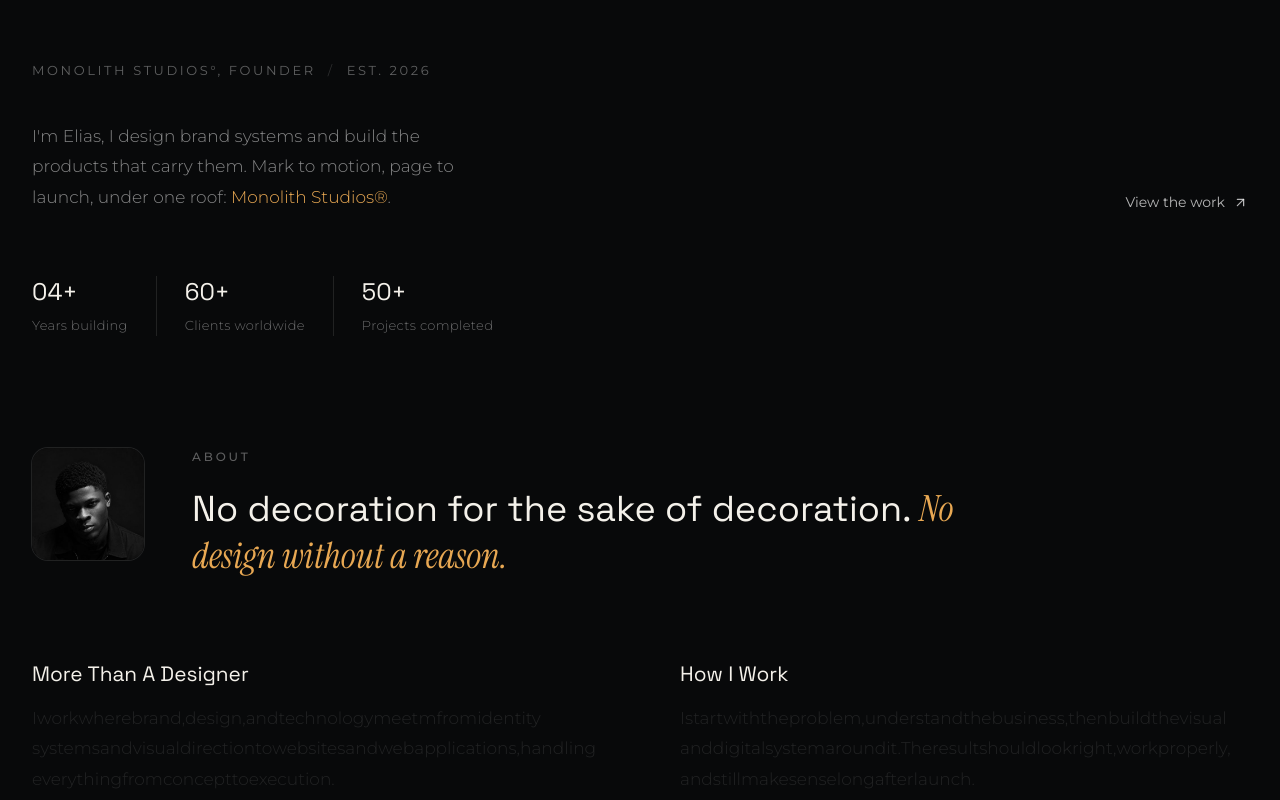
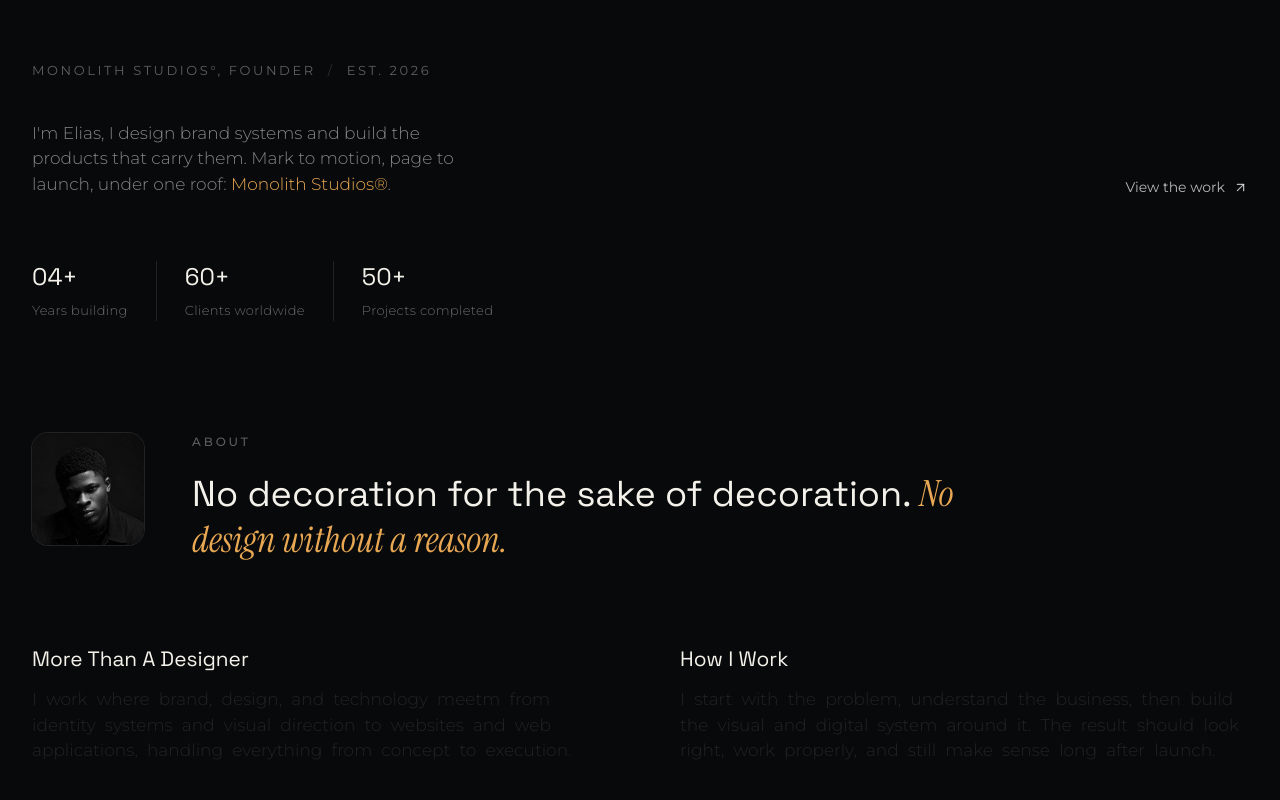
Before and after one commit to emmy-codes01/Emmy, a React (Vite) app: page / in a window 1280 px wide. Shown: the part 900-1700 px from the top of the page. Built offline with nearby package versions, Linux system fonts and the light colour scheme; a web font is replaced by a local one.

Commit message:
Fix text tracking

```diff
--- a/src/components/Home.jsx
+++ b/src/components/Home.jsx
@@ -78,7 +78,7 @@ const display = { fontFamily: "'Space Grotesk', 'Helvetica Neue', Arial, sans-se
 const serif = { fontFamily: "'Instrument Serif', Georgia, serif", fontStyle: 'italic' }
 
 const eyebrow = 'text-[10px] lg:text-[12px] tracking-[0.24em] uppercase text-white/35 font-medium'
-const body = 'text-[15px] lg:text-[17px] text-white/50 font-light leading-[1.8]'
+const body = 'text-[15px] lg:text-[17px] text-white/50 font-light'
 const navLink = 'text-sm lg:text-base text-white/45 hover:text-white/90 transition-colors duration-300'
 const underline = 'relative after:absolute after:left-0 after:-bottom-0.5 after:h-px after:w-0 after:bg-[#E8A853] hover:after:w-full after:transition-all after:duration-300'
 
@@ -384,7 +384,16 @@ function DragRail({ children }) {
   )
 }
 
-/* ---------- scroll-scrubbed paragraph — dims to 20%, lights to 100% as it passes the reading band ---------- */
+/* ---------- scroll-scrubbed paragraph — dims to 20%, lights to 100% as it passes the reading band ----------
+   Each word is a separate inline-block span so its opacity can be driven
+   independently as it crosses the reading band. IMPORTANT: a browser's
+   shrink-to-fit width calculation for inline-block boxes collapses
+   trailing whitespace, so putting the space *inside* the span (as we used
+   to) silently loses its width and the words visually run together. The
+   fix is to keep the space as a normal text node *between* the spans
+   (not inside them) and additionally give each word a small right margin
+   as a safety net, so spacing survives regardless of how the browser
+   handles inline-block whitespace collapsing. */
 function ScrollText({ text, className = '' }) {
   const containerRef = useRef(null)
   const wordRefs = useRef([])
@@ -435,13 +444,15 @@ function ScrollText({ text, className = '' }) {
   return (
     <p ref={containerRef} className={className}>
       {words.map((w, i) => (
-        <span
-          key={i}
-          ref={(el) => (wordRefs.current[i] = el)}
-          className="scroll-word"
-        >
-          {w}{' '}
-        </span>
+        <React.Fragment key={i}>
+          <span
+            ref={(el) => (wordRefs.current[i] = el)}
+            className="scroll-word"
+          >
+            {w}
+          </span>
+          {i < words.length - 1 ? ' ' : null}
+        </React.Fragment>
       ))}
     </p>
   )
@@ -1081,8 +1092,11 @@ function Home() {
         .scroll-cue-arrow { display: inline-block; animation: cue-bob 1.8s ease-in-out infinite; }
         @keyframes cue-bob { 0%,100% { transform: translateY(0); } 50% { transform: translateY(4px); } }
 
-        /* scroll-scrubbed words */
-        .scroll-word { display: inline-block; opacity: 0.2; transition: opacity 0.1s linear; will-change: opacity; }
+        /* scroll-scrubbed words — inline-block so opacity can be driven per
+           word, plus a small right margin as a spacing safety net (the
+           space text node between spans already provides a normal gap,
+           this just guarantees it never visually collapses) */
+        .scroll-word { display: inline-block; opacity: 0.2; margin-right: 0.28em; transition: opacity 0.1s linear; will-change: opacity; }
 
         /* custom cursor */
         .custom-cursor {
```
